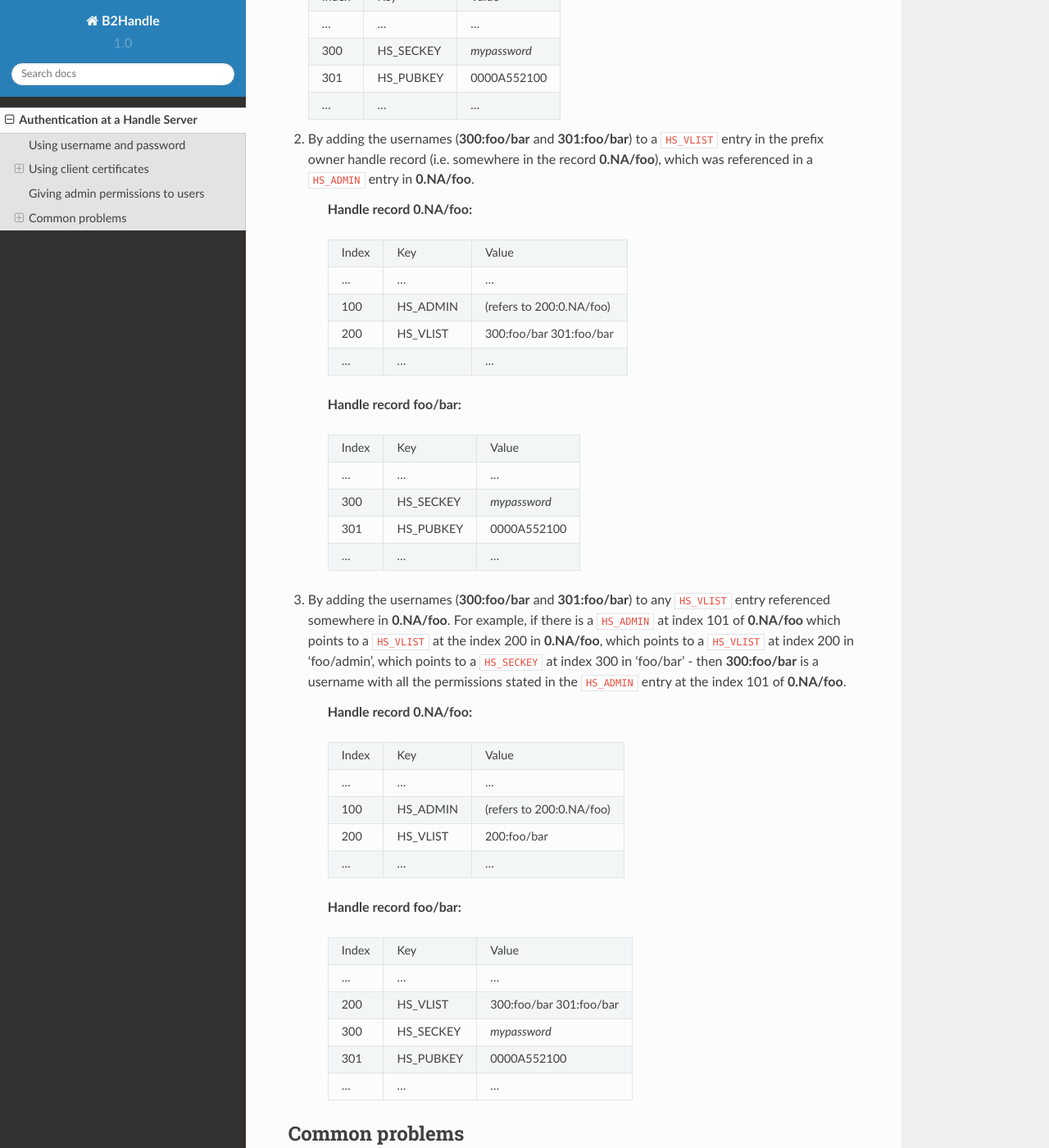
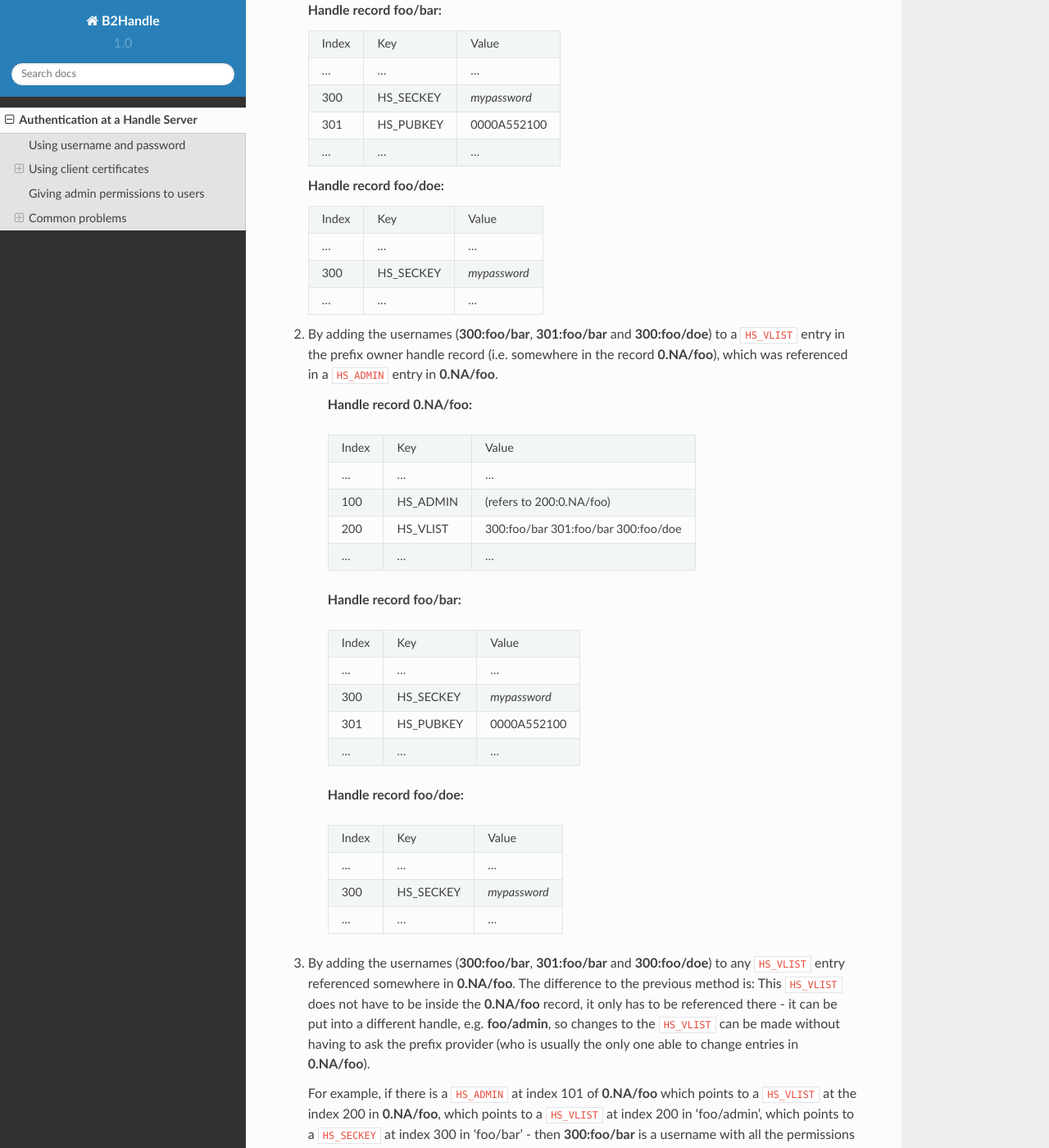
Before and after one commit to EUDAT-B2HANDLE/B2HANDLE, a Sphinx documentation site: the page built from docs/source/authentication.rst, in a window 1280 px wide and 1400 px high, scrolled down 4181 px. Shown: the whole window at 82% size. Built offline with Sphinx 7.4.7 and the Read the Docs theme 2.0.0, drawn with Linux system fonts in a browser that asks for light colours; pages that are not in the unit, such as notebooks, are missing from menus; some of the changed text lies outside the part shown.

Commit message:
Improving documentation (issue #60).

```diff
--- a/docs/source/authentication.rst
+++ b/docs/source/authentication.rst
@@ -157,7 +157,7 @@ No matter which of the methods is used, in both cases the Handle Server admin (o
 the user. The admin can do that in several ways. Note that while the third method looks most complex, it may be the easiest one,
 as it is most easily modified and extended (without having to contact the prefix provider to make changes in the **0.NA/foo** record).
 
-These are three ways to grant admin permissions to users **300:foo/bar** and **301:foo/bar**:
+These are three ways to grant admin permissions to users **300:foo/bar** and **301:foo/bar** and **300:foo/doe**:
 
 1.  By creating a ``HS_ADMIN`` entry for each username in the prefix owner handle record (i.e. somewhere in the record **0.NA/foo**).
 
@@ -168,6 +168,7 @@ These are three ways to grant admin permissions to users **300:foo/bar** and **3
      ...  ...       ...
     100   HS_ADMIN  (refers to 300:foo/bar)
     101   HS_ADMIN  (refers to 301:foo/bar)
+    102   HS_ADMIN  (refers to 300:foo/doe)
      ...  ...       ...
     ===== ========= =======================
 
@@ -181,7 +182,16 @@ These are three ways to grant admin permissions to users **300:foo/bar** and **3
      ...  ...       ...
     ===== ========= ==========
 
-2. By adding the usernames (**300:foo/bar** and **301:foo/bar**) to a ``HS_VLIST`` entry in the prefix owner handle record
+    **Handle record foo/doe:**
+
+    ===== ========= ==========
+    Index Key       Value
+     ...  ...       ...
+    300   HS_SECKEY *mypassword*
+     ...  ...       ...
+    ===== ========= ==========
+
+2. By adding the usernames (**300:foo/bar**, **301:foo/bar** and **300:foo/doe**) to a ``HS_VLIST`` entry in the prefix owner handle record
    (i.e. somewhere in the record **0.NA/foo**), which was referenced in a ``HS_ADMIN`` entry in **0.NA/foo**.
 
     **Handle record 0.NA/foo:**
@@ -192,6 +202,7 @@ These are three ways to grant admin permissions to users **300:foo/bar** and **3
     100   HS_ADMIN  (refers to 200:0.NA/foo)
     200   HS_VLIST  300:foo/bar
                     301:foo/bar
+                    300:foo/doe
      ...  ...       ...
     ===== ========= =======================
 
@@ -205,9 +216,24 @@ These are three ways to grant admin permissions to users **300:foo/bar** and **3
      ...  ...       ...
     ===== ========= ==========
 
-3. By adding the usernames (**300:foo/bar** and **301:foo/bar**) to any ``HS_VLIST`` entry referenced somewhere in **0.NA/foo**.
+    **Handle record foo/doe:**
+
+    ===== ========= ==========
+    Index Key       Value
+     ...  ...       ...
+    300   HS_SECKEY *mypassword*
+     ...  ...       ...
+    ===== ========= ==========
+
+3. By adding the usernames (**300:foo/bar**, **301:foo/bar** and **300:foo/doe**) to any ``HS_VLIST`` entry referenced somewhere in **0.NA/foo**.
+   The difference to the previous method is: This ``HS_VLIST`` does not have to be inside the **0.NA/foo** record, it only has
+   to be referenced there - it can be put into a different handle,
+   e.g. **foo/admin**, so changes to the ``HS_VLIST`` can be made without having to ask the prefix provider (who is usually the only one
+   able to change entries in **0.NA/foo**).
+
    For example, if there is a ``HS_ADMIN`` at index 101 of **0.NA/foo** which points to a ``HS_VLIST`` at the index 200 in
-   **0.NA/foo**, which points to a ``HS_VLIST`` at index 200 in 'foo/admin', which points to a ``HS_SECKEY`` at index 300 in 'foo/bar' - then **300:foo/bar** is a username with all the permissions stated in the ``HS_ADMIN`` entry at the index 101 of **0.NA/foo**.
+   **0.NA/foo**, which points to a ``HS_VLIST`` at index 200 in 'foo/admin', which points to a ``HS_SECKEY`` at index 300 in 'foo/bar' -
+   then **300:foo/bar** is a username with all the permissions stated in the ``HS_ADMIN`` entry at the index 101 of **0.NA/foo**.
 
     **Handle record 0.NA/foo:**
 
@@ -215,7 +241,18 @@ These are three ways to grant admin permissions to users **300:foo/bar** and **3
     Index Key       Value
      ...  ...       ...
     100   HS_ADMIN  (refers to 200:0.NA/foo)
-    200   HS_VLIST  200:foo/bar
+    200   HS_VLIST  200:foo/admin
+     ...  ...       ...
+    ===== ========= =======================
+
+    **Handle record foo/admin:**
+
+    ===== ========= =======================
+    Index Key       Value
+     ...  ...       ...
+    200   HS_VLIST  300:foo/bar
+                    301:foo/bar
+                    300:foo/doe
      ...  ...       ...
     ===== ========= =======================
 
@@ -224,10 +261,17 @@ These are three ways to grant admin permissions to users **300:foo/bar** and **3
     ===== ========= =======================
     Index Key       Value
      ...  ...       ...
-    200   HS_VLIST  300:foo/bar
-                    301:foo/bar
     300   HS_SECKEY *mypassword*
     301   HS_PUBKEY 0000A552100
+     ...  ...       ...
+    ===== ========= =======================
+
+    **Handle record foo/doe:**
+
+    ===== ========= =======================
+    Index Key       Value
+     ...  ...       ...
+    300   HS_SECKEY *mypassword*
      ...  ...       ...
     ===== ========= =======================
 
```
